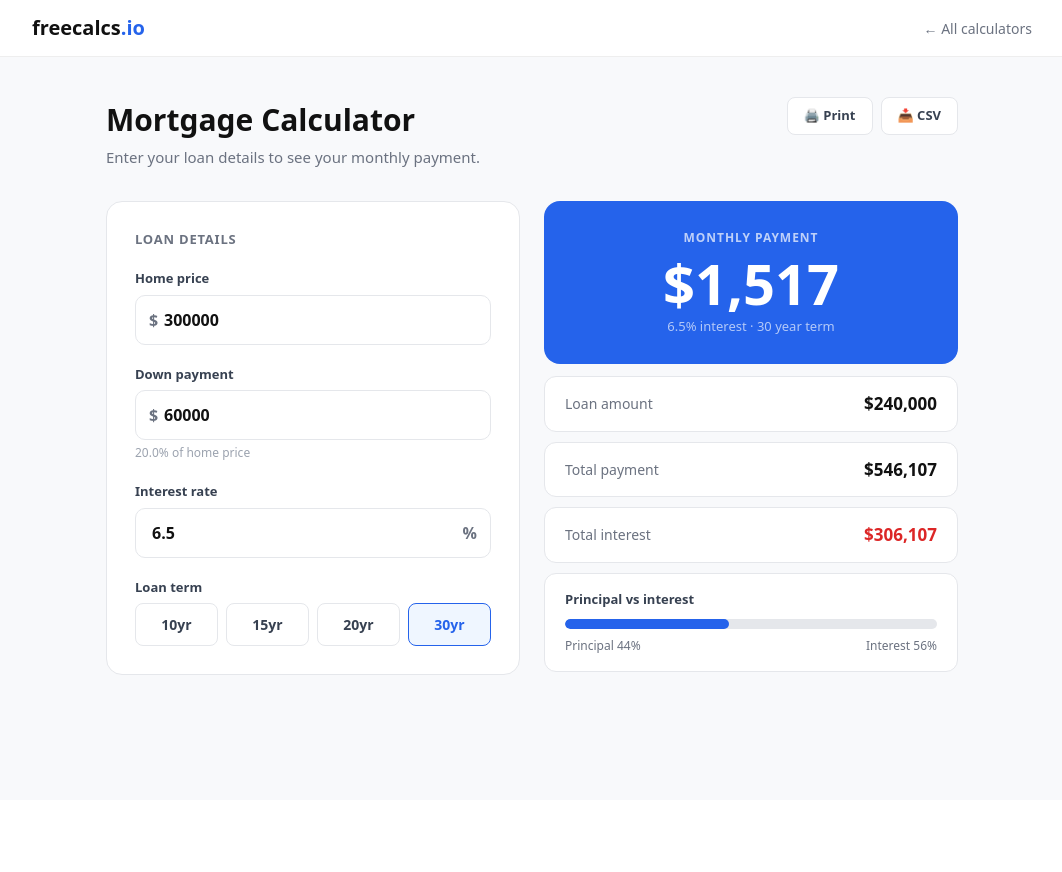
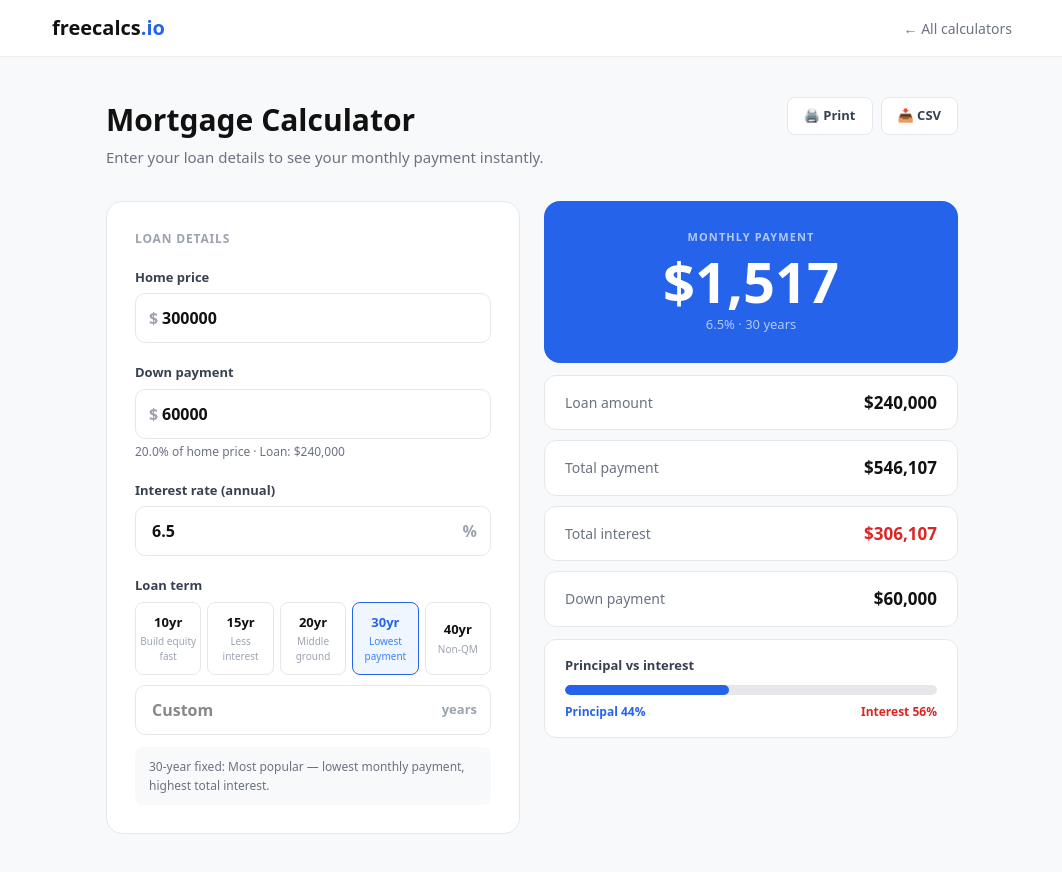
Before and after one commit to Tunjilor/freecalcs, a Next.js app: page /mortgage in a window 1280 px wide. Shown: the top 872 px of the page, without its empty margins (108-1170 px from the left). Before the commit the page ends 800 px from the top, so only its background shows below. Built offline with nearby package versions, Linux system fonts and the light colour scheme.

Commit message:
mortgage term buttons plus custom input

```diff
--- a/src/app/mortgage/page.tsx
+++ b/src/app/mortgage/page.tsx
@@ -7,18 +7,21 @@ export default function MortgageCalculator() {
   const [down, setDown] = useState(60000);
   const [rate, setRate] = useState(6.5);
   const [years, setYears] = useState(30);
+  const [customYears, setCustomYears] = useState("");
+  const [useCustom, setUseCustom] = useState(false);
 
+  const actualYears = useCustom ? (parseFloat(customYears) || 0) : years;
   const principal = home - down;
   const mr = rate / 100 / 12;
-  const n = years * 12;
-  const payment = mr > 0 ? principal * (mr * Math.pow(1 + mr, n)) / (Math.pow(1 + mr, n) - 1) : principal / n;
+  const n = actualYears * 12;
+  const payment = mr > 0 && n > 0 ? principal * (mr * Math.pow(1 + mr, n)) / (Math.pow(1 + mr, n) - 1) : 0;
   const total = payment * n;
   const interest = total - principal;
-  const fmt = (v: number) => v.toLocaleString("en-US", { style: "currency", currency: "USD", maximumFractionDigits: 0 });
+  const fmt = (v: number) => isNaN(v) || !isFinite(v) ? "$0" : v.toLocaleString("en-US", { style: "currency", currency: "USD", maximumFractionDigits: 0 });
 
   const handlePrint = () => window.print();
   const handleCSV = () => {
-    const csv = `Field,Value\nHome Price,$${home}\nDown Payment,$${down}\nLoan Amount,$${principal}\nInterest Rate,${rate}%\nLoan Term,${years} years\nMonthly Payment,${fmt(payment)}\nTotal Payment,${fmt(total)}\nTotal Interest,${fmt(interest)}`;
+    const csv = `Field,Value\nHome Price,$${home}\nDown Payment,$${down}\nLoan Amount,$${principal}\nInterest Rate,${rate}%\nLoan Term,${actualYears} years\nMonthly Payment,${fmt(payment)}\nTotal Payment,${fmt(total)}\nTotal Interest,${fmt(interest)}`;
     const blob = new Blob([csv], { type: "text/csv" });
     const a = document.createElement("a");
     a.href = URL.createObjectURL(blob);
@@ -26,62 +29,53 @@ export default function MortgageCalculator() {
     a.click();
   };
 
+  const termOptions = [
+    { label: "10yr", value: 10, desc: "Build equity fast" },
+    { label: "15yr", value: 15, desc: "Less interest" },
+    { label: "20yr", value: 20, desc: "Middle ground" },
+    { label: "30yr", value: 30, desc: "Lowest payment" },
+    { label: "40yr", value: 40, desc: "Non-QM" },
+  ];
+
   return (
     <main style={{ minHeight: "100vh", background: "#f8f9fb", fontFamily: "system-ui,sans-serif" }}>
       <style>{`
         * { box-sizing: border-box; }
-        .input-group { margin-bottom: 20px; }
         .input-label { font-size: 13px; font-weight: 600; color: #374151; display: block; margin-bottom: 6px; }
         .input-field {
-          width: 100%;
-          padding: 12px 16px;
-          border-radius: 10px;
-          border: 1.5px solid #e5e7eb;
-          font-size: 16px;
-          font-weight: 600;
-          color: #111;
-          background: #fff;
-          outline: none;
-          transition: border-color 0.15s;
+          width: 100%; padding: 12px 16px; border-radius: 10px;
+          border: 1.5px solid #e5e7eb; font-size: 16px; font-weight: 600;
+          color: #111; background: #fff; outline: none; transition: border-color 0.15s;
         }
-        .input-field:focus { border-color: #2563eb; }
+        .input-field:focus { border-color: #2563eb; box-shadow: 0 0 0 3px rgba(37,99,235,0.08); }
         .result-row {
-          display: flex;
-          justify-content: space-between;
-          align-items: center;
-          padding: 14px 20px;
-          background: #fff;
-          border: 1px solid #e5e7eb;
-          border-radius: 12px;
-          margin-bottom: 10px;
+          display: flex; justify-content: space-between; align-items: center;
+          padding: 14px 20px; background: #fff; border: 1px solid #e5e7eb;
+          border-radius: 12px; margin-bottom: 10px;
         }
         .action-btn {
-          padding: 8px 16px;
-          border-radius: 8px;
-          border: 1.5px solid #e5e7eb;
-          background: #fff;
-          font-size: 13px;
-          font-weight: 600;
-          color: #374151;
-          cursor: pointer;
-          transition: all 0.15s;
+          padding: 8px 16px; border-radius: 8px; border: 1.5px solid #e5e7eb;
+          background: #fff; font-size: 13px; font-weight: 600; color: #374151;
+          cursor: pointer; transition: all 0.15s;
         }
         .action-btn:hover { border-color: #2563eb; color: #2563eb; }
-        .two-col {
-          display: grid;
-          grid-template-columns: 1fr 1fr;
-          gap: 24px;
-          align-items: start;
+        .term-btn {
+          flex: 1; padding: 10px 4px; border-radius: 8px;
+          border: 1.5px solid #e5e7eb; background: #fff;
+          cursor: pointer; transition: all 0.15s; text-align: center;
         }
+        .term-btn.active { border-color: #2563eb; background: #eff6ff; }
+        .two-col { display: grid; grid-template-columns: 1fr 1fr; gap: 24px; align-items: start; }
         @media (max-width: 700px) {
           .two-col { grid-template-columns: 1fr; }
           .results-panel { order: -1; }
+          .action-btns { display: none !important; }
         }
         @media print { nav, .action-btns { display: none; } }
       `}</style>
 
       <nav style={{ background: "#fff", borderBottom: "1px solid #eee", padding: "0 24px" }}>
-        <div style={{ maxWidth: 1000, margin: "0 auto", height: 56, display: "flex", alignItems: "center", justifyContent: "space-between" }}>
+        <div style={{ maxWidth: 960, margin: "0 auto", height: 56, display: "flex", alignItems: "center", justifyContent: "space-between" }}>
           <Link href="/" style={{ textDecoration: "none" }}>
             <b style={{ color: "#111", fontSize: 20 }}>freecalcs</b>
             <b style={{ color: "#2563eb", fontSize: 20 }}>.io</b>
@@ -94,7 +88,7 @@ export default function MortgageCalculator() {
         <div style={{ display: "flex", justifyContent: "space-between", alignItems: "flex-start", flexWrap: "wrap", gap: 12, marginBottom: 32 }}>
           <div>
             <h1 style={{ fontSize: 30, fontWeight: 800, color: "#111", marginBottom: 4 }}>Mortgage Calculator</h1>
-            <p style={{ color: "#6b7280", fontSize: 15 }}>Enter your loan details to see your monthly payment.</p>
+            <p style={{ color: "#6b7280", fontSize: 15 }}>Enter your loan details to see your monthly payment instantly.</p>
           </div>
           <div className="action-btns" style={{ display: "flex", gap: 8 }}>
             <button className="action-btn" onClick={handlePrint}>🖨️ Print</button>
@@ -103,59 +97,92 @@ export default function MortgageCalculator() {
         </div>
 
         <div className="two-col">
-          {/* Left — inputs */}
-          <div style={{ background: "#fff", borderRadius: 16, border: "1px solid #e5e7eb", padding: 28 }}>
-            <p style={{ fontSize: 13, fontWeight: 700, color: "#6b7280", textTransform: "uppercase", letterSpacing: "0.06em", marginBottom: 20 }}>Loan details</p>
+          {/* Inputs */}
+          <div style={{ background: "#fff", borderRadius: 16, border: "1px solid #e5e7eb", padding: 28, display: "flex", flexDirection: "column", gap: 20 }}>
+            <p style={{ fontSize: 12, fontWeight: 700, color: "#9ca3af", textTransform: "uppercase", letterSpacing: "0.07em", margin: 0 }}>Loan details</p>
 
-            <div className="input-group">
+            <div>
               <label className="input-label">Home price</label>
               <div style={{ position: "relative" }}>
-                <span style={{ position: "absolute", left: 14, top: "50%", transform: "translateY(-50%)", color: "#6b7280", fontWeight: 600, fontSize: 16 }}>$</span>
-                <input className="input-field" style={{ paddingLeft: 28 }} type="number" value={home}
+                <span style={{ position: "absolute", left: 14, top: "50%", transform: "translateY(-50%)", color: "#9ca3af", fontWeight: 700 }}>$</span>
+                <input className="input-field" style={{ paddingLeft: 26 }} type="number" value={home}
                   onChange={e => setHome(Number(e.target.value))} />
               </div>
             </div>
 
-            <div className="input-group">
+            <div>
               <label className="input-label">Down payment</label>
               <div style={{ position: "relative" }}>
-                <span style={{ position: "absolute", left: 14, top: "50%", transform: "translateY(-50%)", color: "#6b7280", fontWeight: 600, fontSize: 16 }}>$</span>
-                <input className="input-field" style={{ paddingLeft: 28 }} type="number" value={down}
+                <span style={{ position: "absolute", left: 14, top: "50%", transform: "translateY(-50%)", color: "#9ca3af", fontWeight: 700 }}>$</span>
+                <input className="input-field" style={{ paddingLeft: 26 }} type="number" value={down}
                   onChange={e => setDown(Number(e.target.value))} />
               </div>
-              <p style={{ fontSize: 12, color: "#9ca3af", marginTop: 4 }}>
-                {home > 0 ? `${((down / home) * 100).toFixed(1)}% of home price` : ""}
-              </p>
+              {home > 0 && (
+                <p style={{ fontSize: 12, color: "#6b7280", marginTop: 4 }}>
+                  {((down / home) * 100).toFixed(1)}% of home price · Loan: {fmt(principal)}
+                </p>
+              )}
             </div>
 
-            <div className="input-group">
-              <label className="input-label">Interest rate</label>
+            <div>
+              <label className="input-label">Interest rate (annual)</label>
               <div style={{ position: "relative" }}>
-                <input className="input-field" style={{ paddingRight: 32 }} type="number" step={0.1} value={rate}
+                <input className="input-field" style={{ paddingRight: 30 }} type="number" step={0.1} value={rate}
                   onChange={e => setRate(Number(e.target.value))} />
-                <span style={{ position: "absolute", right: 14, top: "50%", transform: "translateY(-50%)", color: "#6b7280", fontWeight: 600, fontSize: 16 }}>%</span>
+                <span style={{ position: "absolute", right: 14, top: "50%", transform: "translateY(-50%)", color: "#9ca3af", fontWeight: 700 }}>%</span>
               </div>
             </div>
 
-            <div className="input-group" style={{ marginBottom: 0 }}>
+            <div>
               <label className="input-label">Loan term</label>
-              <div style={{ display: "flex", gap: 8 }}>
-                {[10, 15, 20, 30].map(y => (
-                  <button key={y} onClick={() => setYears(y)}
-                    style={{ flex: 1, padding: "10px 0", borderRadius: 8, border: `1.5px solid ${years === y ? "#2563eb" : "#e5e7eb"}`, background: years === y ? "#eff6ff" : "#fff", color: years === y ? "#2563eb" : "#374151", fontWeight: 700, fontSize: 14, cursor: "pointer" }}>
-                    {y}yr
+              {/* Quick select buttons */}
+              <div style={{ display: "flex", gap: 6, marginBottom: 10 }}>
+                {termOptions.map(t => (
+                  <button key={t.value} className={`term-btn${!useCustom && years === t.value ? " active" : ""}`}
+                    onClick={() => { setYears(t.value); setUseCustom(false); }}>
+                    <div style={{ fontSize: 13, fontWeight: 700, color: !useCustom && years === t.value ? "#2563eb" : "#111" }}>{t.label}</div>
+                    <div style={{ fontSize: 10, color: !useCustom && years === t.value ? "#3b82f6" : "#9ca3af", marginTop: 2 }}>{t.desc}</div>
                   </button>
                 ))}
+              </div>
+              {/* Custom input */}
+              <div style={{ display: "flex", alignItems: "center", gap: 10 }}>
+                <div style={{ position: "relative", flex: 1 }}>
+                  <input className="input-field"
+                    style={{ paddingRight: 50, borderColor: useCustom ? "#2563eb" : "#e5e7eb" }}
+                    type="number" placeholder="Custom"
+                    value={customYears}
+                    onFocus={() => setUseCustom(true)}
+                    onChange={e => { setCustomYears(e.target.value); setUseCustom(true); }} />
+                  <span style={{ position: "absolute", right: 14, top: "50%", transform: "translateY(-50%)", color: "#9ca3af", fontSize: 13, fontWeight: 600 }}>years</span>
+                </div>
+                {useCustom && (
+                  <button onClick={() => { setUseCustom(false); setCustomYears(""); }}
+                    style={{ padding: "8px 12px", borderRadius: 8, border: "1px solid #e5e7eb", background: "#fff", fontSize: 12, color: "#6b7280", cursor: "pointer" }}>
+                    Clear
+                  </button>
+                )}
+              </div>
+              {/* Term info */}
+              <div style={{ marginTop: 12, padding: "10px 14px", background: "#f8f9fb", borderRadius: 8, fontSize: 12, color: "#6b7280", lineHeight: 1.6 }}>
+                {actualYears === 30 && "30-year fixed: Most popular — lowest monthly payment, highest total interest."}
+                {actualYears === 15 && "15-year fixed: Higher monthly payment but saves significantly on interest."}
+                {actualYears === 10 && "10-year fixed: Fastest equity build, highest monthly payment."}
+                {actualYears === 20 && "20-year fixed: Good middle ground between payment and interest savings."}
+                {actualYears === 40 && "40-year loan: Lowest possible payment but non-qualified — higher rates apply."}
+                {![10,15,20,30,40].includes(actualYears) && actualYears > 0 && `Custom ${actualYears}-year term selected.`}
+                {actualYears === 5 && " Note: 5/1 ARM — fixed for 5 years, then adjusts annually."}
+                {actualYears === 7 && " Note: 7/1 ARM — fixed for 7 years, then adjusts annually."}
               </div>
             </div>
           </div>
 
-          {/* Right — results */}
+          {/* Results */}
           <div className="results-panel">
             <div style={{ background: "#2563eb", borderRadius: 16, padding: "28px 24px", textAlign: "center", marginBottom: 12 }}>
-              <p style={{ fontSize: 12, color: "rgba(255,255,255,0.7)", fontWeight: 700, textTransform: "uppercase", letterSpacing: "0.08em", marginBottom: 8 }}>Monthly payment</p>
+              <p style={{ fontSize: 11, color: "rgba(255,255,255,0.65)", fontWeight: 700, textTransform: "uppercase", letterSpacing: "0.1em", marginBottom: 8 }}>Monthly payment</p>
               <p style={{ fontSize: 56, fontWeight: 800, color: "#fff", lineHeight: 1, marginBottom: 6 }}>{fmt(payment)}</p>
-              <p style={{ fontSize: 13, color: "rgba(255,255,255,0.65)" }}>{rate}% interest · {years} year term</p>
+              <p style={{ fontSize: 13, color: "rgba(255,255,255,0.65)" }}>{rate}% · {actualYears} year{actualYears !== 1 ? "s" : ""}</p>
             </div>
 
             <div className="result-row">
@@ -170,15 +197,19 @@ export default function MortgageCalculator() {
               <span style={{ fontSize: 14, color: "#6b7280" }}>Total interest</span>
               <span style={{ fontSize: 17, fontWeight: 700, color: "#dc2626" }}>{fmt(interest)}</span>
             </div>
+            <div className="result-row" style={{ marginBottom: 12 }}>
+              <span style={{ fontSize: 14, color: "#6b7280" }}>Down payment</span>
+              <span style={{ fontSize: 17, fontWeight: 700, color: "#111" }}>{fmt(down)}</span>
+            </div>
 
-            <div style={{ background: "#fff", border: "1px solid #e5e7eb", borderRadius: 12, padding: "16px 20px", marginTop: 2 }}>
+            <div style={{ background: "#fff", border: "1px solid #e5e7eb", borderRadius: 12, padding: "16px 20px" }}>
               <p style={{ fontSize: 13, fontWeight: 600, color: "#374151", marginBottom: 10 }}>Principal vs interest</p>
               <div style={{ height: 10, borderRadius: 6, background: "#e5e7eb", overflow: "hidden", marginBottom: 8 }}>
                 <div style={{ height: "100%", width: total > 0 ? `${(principal / total * 100).toFixed(0)}%` : "0%", background: "#2563eb", borderRadius: 6 }} />
               </div>
               <div style={{ display: "flex", justifyContent: "space-between", fontSize: 12, color: "#6b7280" }}>
-                <span>Principal {total > 0 ? `${(principal / total * 100).toFixed(0)}%` : ""}</span>
-                <span>Interest {total > 0 ? `${(interest / total * 100).toFixed(0)}%` : ""}</span>
+                <span style={{ color: "#2563eb", fontWeight: 600 }}>Principal {total > 0 ? `${(principal / total * 100).toFixed(0)}%` : ""}</span>
+                <span style={{ color: "#dc2626", fontWeight: 600 }}>Interest {total > 0 ? `${(interest / total * 100).toFixed(0)}%` : ""}</span>
               </div>
             </div>
           </div>
```
